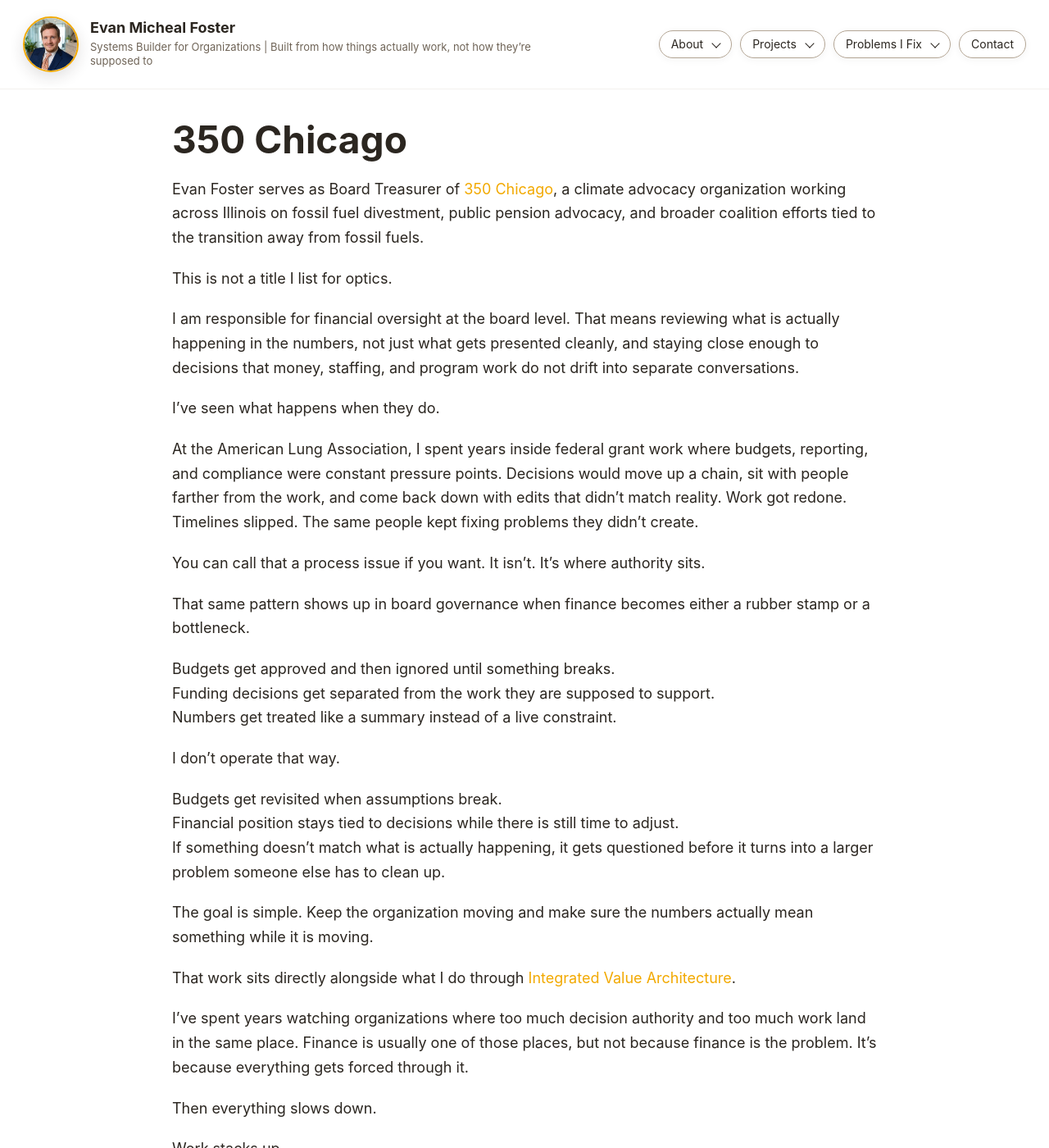
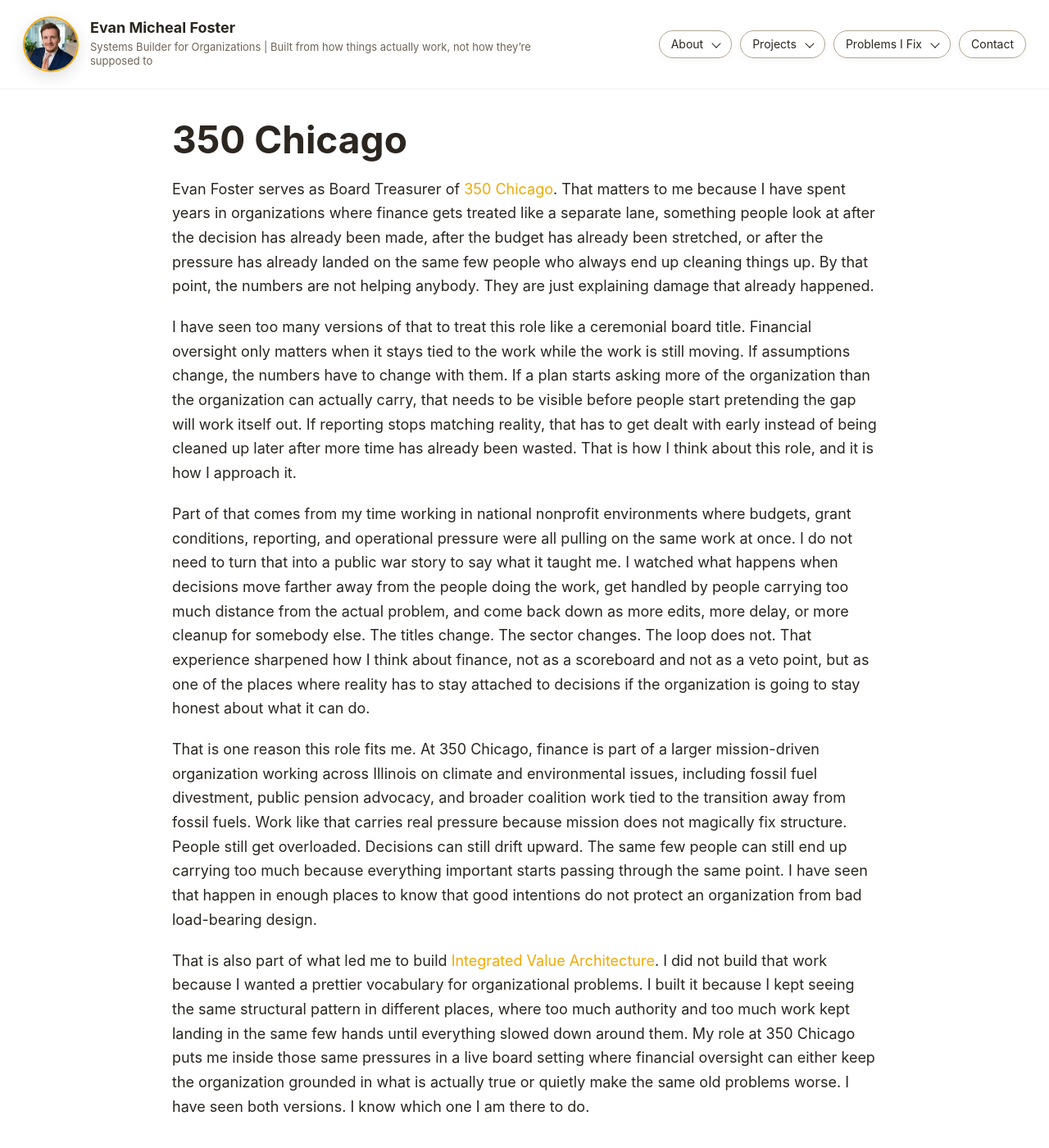
Before and after one commit to efost7873/evanmichealfoster.com, a Jekyll site: the page built from 350-chicago.md, in a window 1280 px wide and 1400 px high. Shown: the whole window at 82% size. Built offline with Jekyll 4.4.1, drawn with Linux system fonts in a browser that asks for light colours; some of the changed text lies outside the part shown.

Commit message:
Update 350-chicago.md

```diff
--- a/350-chicago.md
+++ b/350-chicago.md
@@ -2,51 +2,17 @@
 layout: default
 title: Evan Foster | Board Treasurer at 350 Chicago
 permalink: /350-chicago/
+description: Evan Foster serves as Board Treasurer at 350 Chicago, bringing financial oversight, board governance, and lived institutional experience to the role.
 ---
 
 # 350 Chicago
 
-Evan Foster serves as Board Treasurer of <a href="https://www.350chicago.org/" target="_blank" rel="noopener">350 Chicago</a>, a climate advocacy organization working across Illinois on fossil fuel divestment, public pension advocacy, and broader coalition efforts tied to the transition away from fossil fuels.
+Evan Foster serves as Board Treasurer of <a href="https://www.350chicago.org/" target="_blank" rel="noopener">350 Chicago</a>. That matters to me because I have spent years in organizations where finance gets treated like a separate lane, something people look at after the decision has already been made, after the budget has already been stretched, or after the pressure has already landed on the same few people who always end up cleaning things up. By that point, the numbers are not helping anybody. They are just explaining damage that already happened.
 
-This is not a title I list for optics.
+I have seen too many versions of that to treat this role like a ceremonial board title. Financial oversight only matters when it stays tied to the work while the work is still moving. If assumptions change, the numbers have to change with them. If a plan starts asking more of the organization than the organization can actually carry, that needs to be visible before people start pretending the gap will work itself out. If reporting stops matching reality, that has to get dealt with early instead of being cleaned up later after more time has already been wasted. That is how I think about this role, and it is how I approach it.
 
-I am responsible for financial oversight at the board level. That means reviewing what is actually happening in the numbers, not just what gets presented cleanly, and staying close enough to decisions that money, staffing, and program work do not drift into separate conversations.
+Part of that comes from my time working in national nonprofit environments where budgets, grant conditions, reporting, and operational pressure were all pulling on the same work at once. I do not need to turn that into a public war story to say what it taught me. I watched what happens when decisions move farther away from the people doing the work, get handled by people carrying too much distance from the actual problem, and come back down as more edits, more delay, or more cleanup for somebody else. The titles change. The sector changes. The loop does not. That experience sharpened how I think about finance, not as a scoreboard and not as a veto point, but as one of the places where reality has to stay attached to decisions if the organization is going to stay honest about what it can do.
 
-I’ve seen what happens when they do.
+That is one reason this role fits me. At 350 Chicago, finance is part of a larger mission-driven organization working across Illinois on climate and environmental issues, including fossil fuel divestment, public pension advocacy, and broader coalition work tied to the transition away from fossil fuels. Work like that carries real pressure because mission does not magically fix structure. People still get overloaded. Decisions can still drift upward. The same few people can still end up carrying too much because everything important starts passing through the same point. I have seen that happen in enough places to know that good intentions do not protect an organization from bad load-bearing design.
 
-At the American Lung Association, I spent years inside federal grant work where budgets, reporting, and compliance were constant pressure points. Decisions would move up a chain, sit with people farther from the work, and come back down with edits that didn’t match reality. Work got redone. Timelines slipped. The same people kept fixing problems they didn’t create.
-
-You can call that a process issue if you want. It isn’t. It’s where authority sits.
-
-That same pattern shows up in board governance when finance becomes either a rubber stamp or a bottleneck.
-
-Budgets get approved and then ignored until something breaks.
-Funding decisions get separated from the work they are supposed to support.
-Numbers get treated like a summary instead of a live constraint.
-
-I don’t operate that way.
-
-Budgets get revisited when assumptions break.
-Financial position stays tied to decisions while there is still time to adjust.
-If something doesn’t match what is actually happening, it gets questioned before it turns into a larger problem someone else has to clean up.
-
-The goal is simple. Keep the organization moving and make sure the numbers actually mean something while it is moving.
-
-That work sits directly alongside what I do through <a href="https://integratedvaluearchitecture.com/" target="_blank" rel="noopener">Integrated Value Architecture</a>.
-
-I’ve spent years watching organizations where too much decision authority and too much work land in the same place. Finance is usually one of those places, but not because finance is the problem. It’s because everything gets forced through it.
-
-Then everything slows down.
-
-Work stacks up.
-Approvals drag.
-People closest to the work wait on people farther from it.
-And the same issues come back again because nothing in the structure actually changed.
-
-I built my work around fixing that at the structural level.
-
-This role puts me inside it in real time, where those pressures show up in actual decisions instead of theory, and where financial oversight either keeps the organization grounded or quietly makes the problem worse depending on how it is handled.
-
-I’ve seen both.
-
-I know which one I’m there to do.
+That is also part of what led me to build <a href="https://integratedvaluearchitecture.com/" target="_blank" rel="noopener">Integrated Value Architecture</a>. I did not build that work because I wanted a prettier vocabulary for organizational problems. I built it because I kept seeing the same structural pattern in different places, where too much authority and too much work kept landing in the same few hands until everything slowed down around them. My role at 350 Chicago puts me inside those same pressures in a live board setting where financial oversight can either keep the organization grounded in what is actually true or quietly make the same old problems worse. I have seen both versions. I know which one I am there to do.
```
